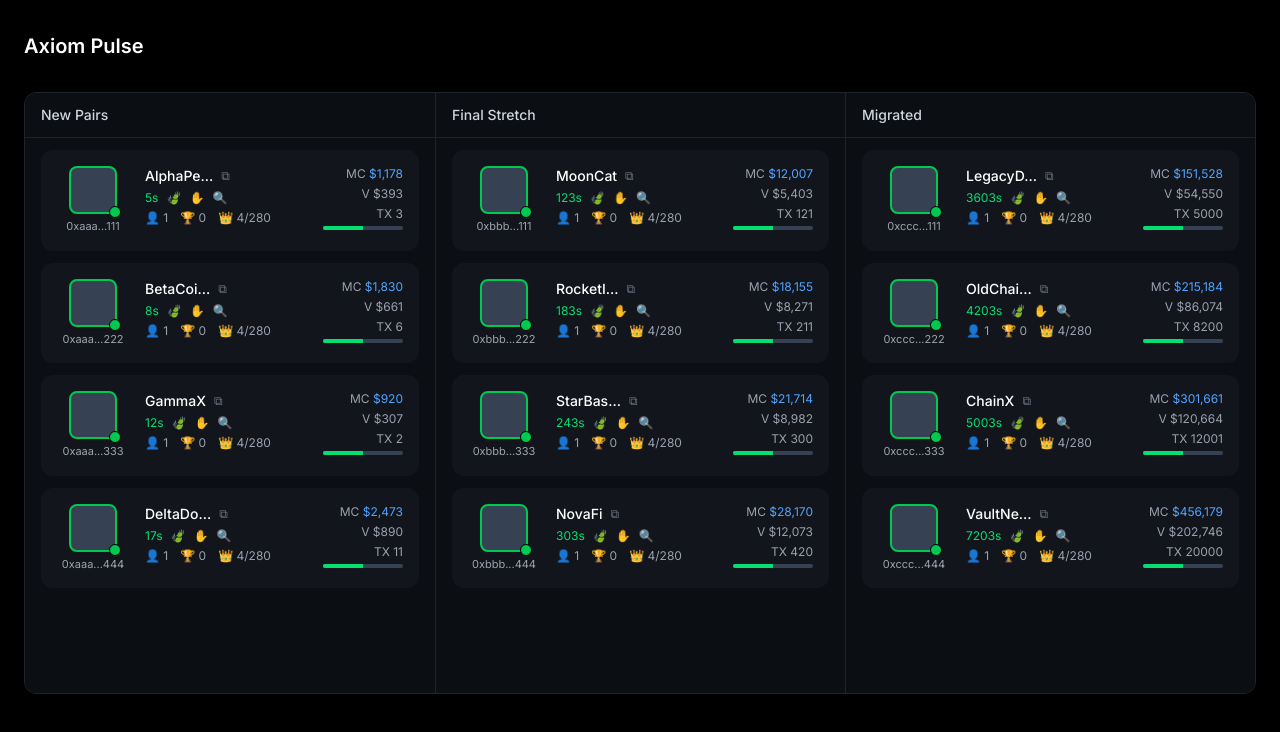
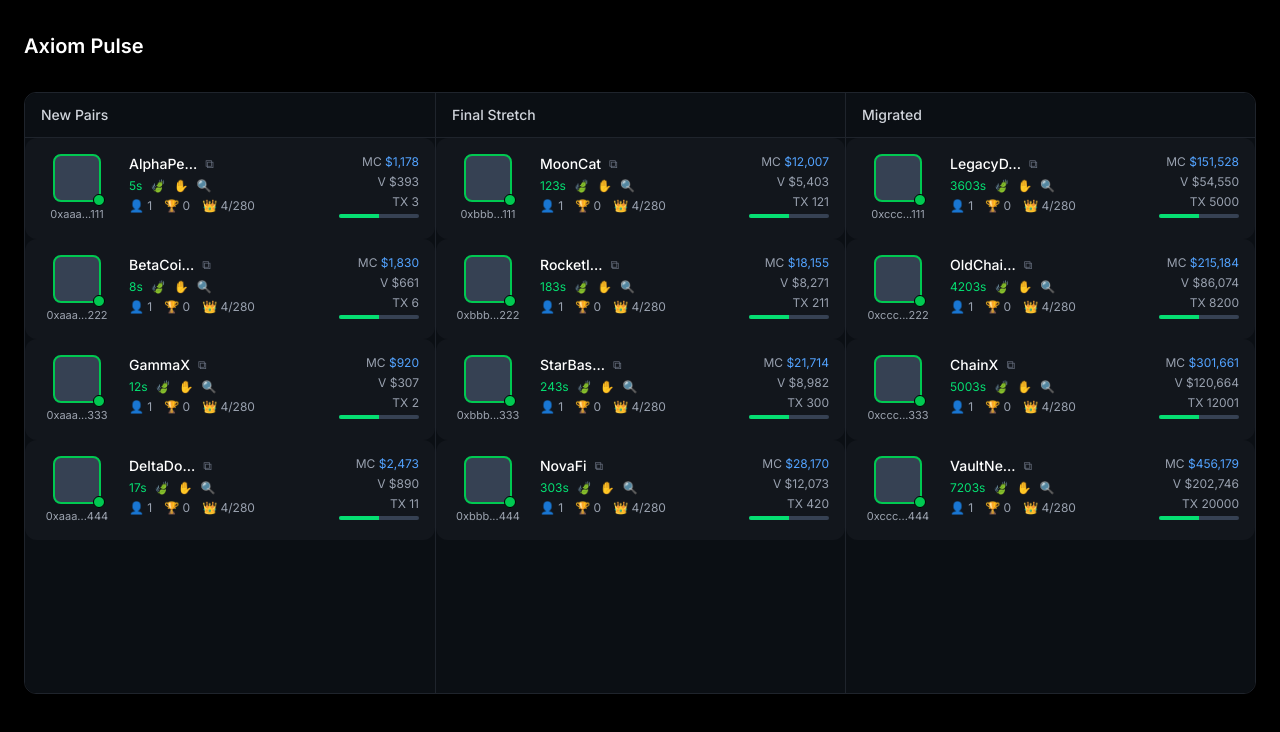
Before and after one commit to sashank2004/axiom-pulse-clone, a Next.js app: page / in a window 1280 px wide. Shown: the top 732 px of the page. Built offline with nearby package versions, Linux system fonts and the light colour scheme.

Commit message:
ui: align column spacing with Axiom by removing list padding

```diff
--- a/src/components/table/TokenColumn.tsx
+++ b/src/components/table/TokenColumn.tsx
@@ -20,13 +20,14 @@
         withLeftBorder && "border-l border-[#1f242c]"
       )}
     >
-      {/* HEADER (fixed) */}
+      {/* HEADER */}
       <div className="shrink-0 border-b border-[#1f242c] px-4 py-3">
         <h2 className="text-sm font-medium text-gray-300">{title}</h2>
       </div>
 
       {/* SCROLL AREA */}
-      <div className="flex-1 overflow-y-auto axiom-scrollbar px-4 py-3 space-y-3">
+      <div className="flex-1 overflow-y-auto axiom-scrollbar">
+
         {tokens.map((token) => (
           <TokenCard key={token.id} token={token} />
         ))}
```
